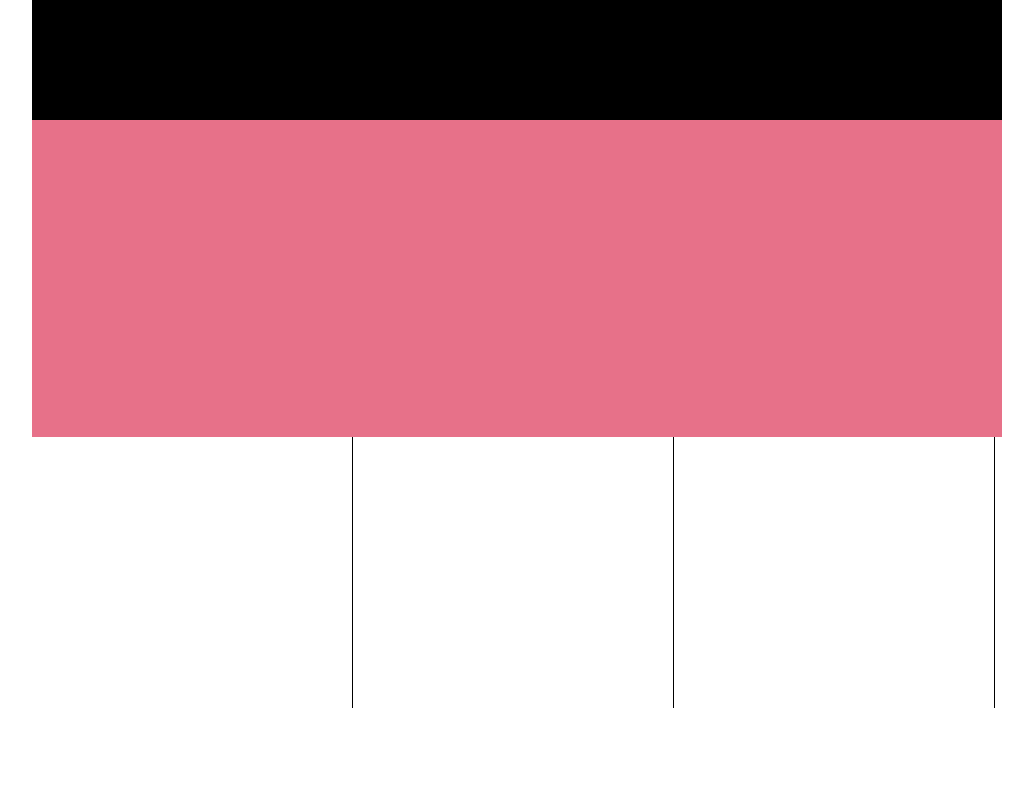
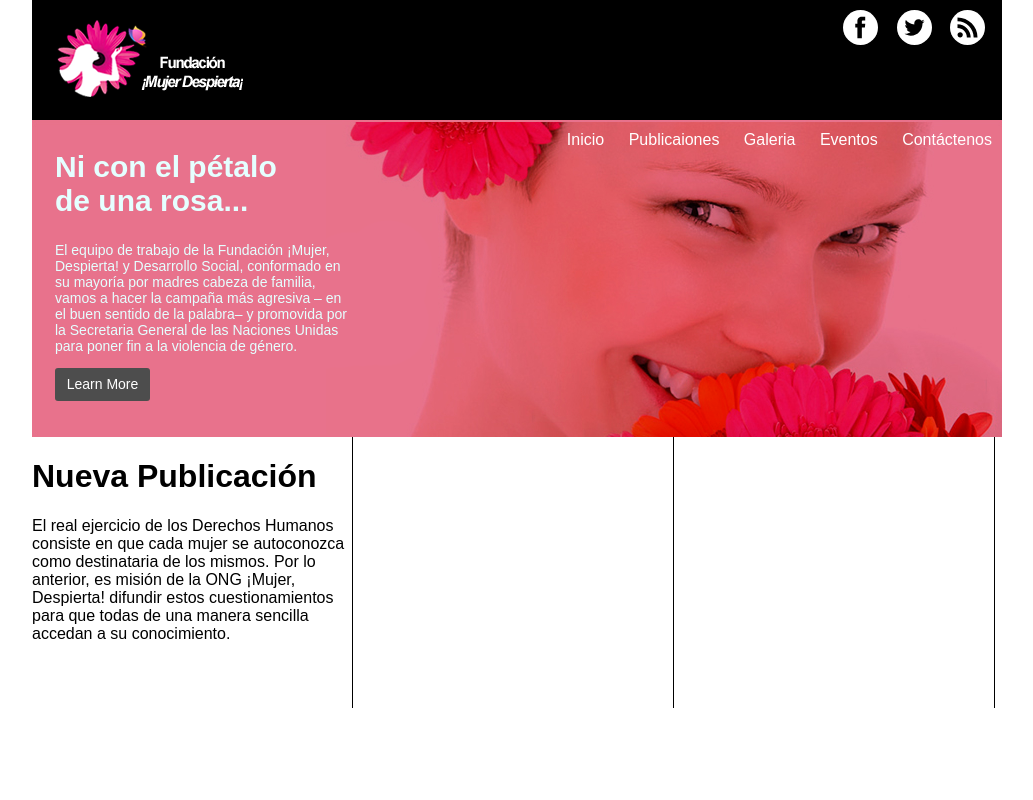
Before and after one commit to andresGon/trueque, a plain HTML site: page index.html in a window 1280 px wide. Shown: the top 800 px of the page, without its empty margins (123-1156 px from the left). Drawn offline with Linux system fonts and the light colour scheme.

Commit message:
avance de maquetacion

```diff
--- a/css/main.less
+++ b/css/main.less
@@ -1,5 +1,6 @@
 body{
 	background: #fff;
+	font-family: arial;
 }
 .container{
 	width: 970px;
@@ -8,12 +9,77 @@ body{
 		background: #000;
 		height: 120px;
 		width: 100%;
+		.logo{
+			margin: 20px 0 0  25px;
+		}
+		.wrapSocial{
+			float: right;
+			margin: 10px 10px 0 0;
+			a{
+				display: inline-block;;
+				background-color: #fff;
+				width: 35px;
+				height: 35px;
+				border-radius: 35px;
+				margin: 0 7px;
+				&:nth-of-type(1){
+					background-image: url(../img/facebook.svg);
+				}
+				&:nth-of-type(2){
+					background-image: url(../img/twitter.svg);
+				}
+				&:nth-of-type(3){
+					background-image: url(../img/rss.svg);
+				}
+
+			}
+		}
+		nav{
+			float: right;
+			display: block;
+			clear: both;
+			margin-top: 30px;
+			a{
+				color: #fff;
+				text-decoration: none;
+				font-size: 16px;
+				margin: 0 10px;
+			}
+		}
 	}
 }
 .banner{
 	width: 100%;
 	height: 317px;
-	background:#e77189;
+	background-image: url(../img/banner.png);
+	h1{
+		font-size: 30px;
+		color: #e5ffff;
+		margin: 0;
+		padding: 30px 0  10px 23px;
+	}
+	p{
+		color: #e5ffff;
+		font-size: 14px;
+		width: 300px;
+		padding: 0 0 0 23px;
+	}
+	a{
+		width: 95px;
+		height: 33px;
+		background: #4d4d4d;
+		border-radius: 3px;
+		color: #fff;
+		text-align: center;
+		display: block;
+		font-size: 14px;
+		text-decoration: none;
+		line-height: 33px;
+		margin-left: 23px;
+		&:hover{
+			text-decoration: underline;
+		}
+	}
 }
 .artHome{
 	width: 320px;
--- a/index.html
+++ b/index.html
@@ -10,16 +10,48 @@
 
 	<div class="container">
 		<header>
-			<nav></nav>
+			<img src="img/logo.png" alt="Fundacion" class="logo">
+			<div class="wrapSocial">
+				<a href=""></a>
+				<a href=""></a>
+				<a href=""></a>
+			</div>
+			<nav>
+				<a href="">Inicio</a>
+				<a href="">Publicaiones</a>
+				<a href="">Galeria</a>
+				<a href="">Eventos</a>
+				<a href="">Contáctenos</a>
+			</nav>
 		</header>
 
 		<div class="banner">
-
+			<h1>Ni con el pétalo <br> de una rosa...</h1>
+			<p>
+				El equipo de trabajo de la Fundación ¡Mujer, Despierta!
+				y Desarrollo Social, conformado en su mayoría por madres
+				cabeza de familia, vamos a hacer la campaña más agresiva –
+				en el buen sentido de la palabra– y promovida por la Secretaria
+				General de las Naciones Unidas para poner fin a la violencia de género.
+			</p>
+			<a href="#">Learn More</a>
 
 		</div>
 
 		<section>
-			<div class="artHome"></div>
+			<div class="artHome">
+				<h1>
+					<span></span>
+					Nueva Publicación
+				</h1>
+				<p>
+					El real ejercicio de los Derechos Humanos consiste en que cada
+					mujer se autoconozca como destinataria de los mismos.
+					Por lo anterior, es misión de la ONG ¡Mujer, Despierta! difundir
+					estos cuestionamientos para que todas de una manera
+					sencilla accedan a su conocimiento.
+				</p>
+			</div>
 			<div class="artHome"></div>
 			<div class="artHome"></div>
 		</section>
```
Also changed, not shown: css/main.css, img/banner.png (added), img/facebook.svg (added), img/logo.png (added), img/rss.svg (added), img/twitter.svg (added).
